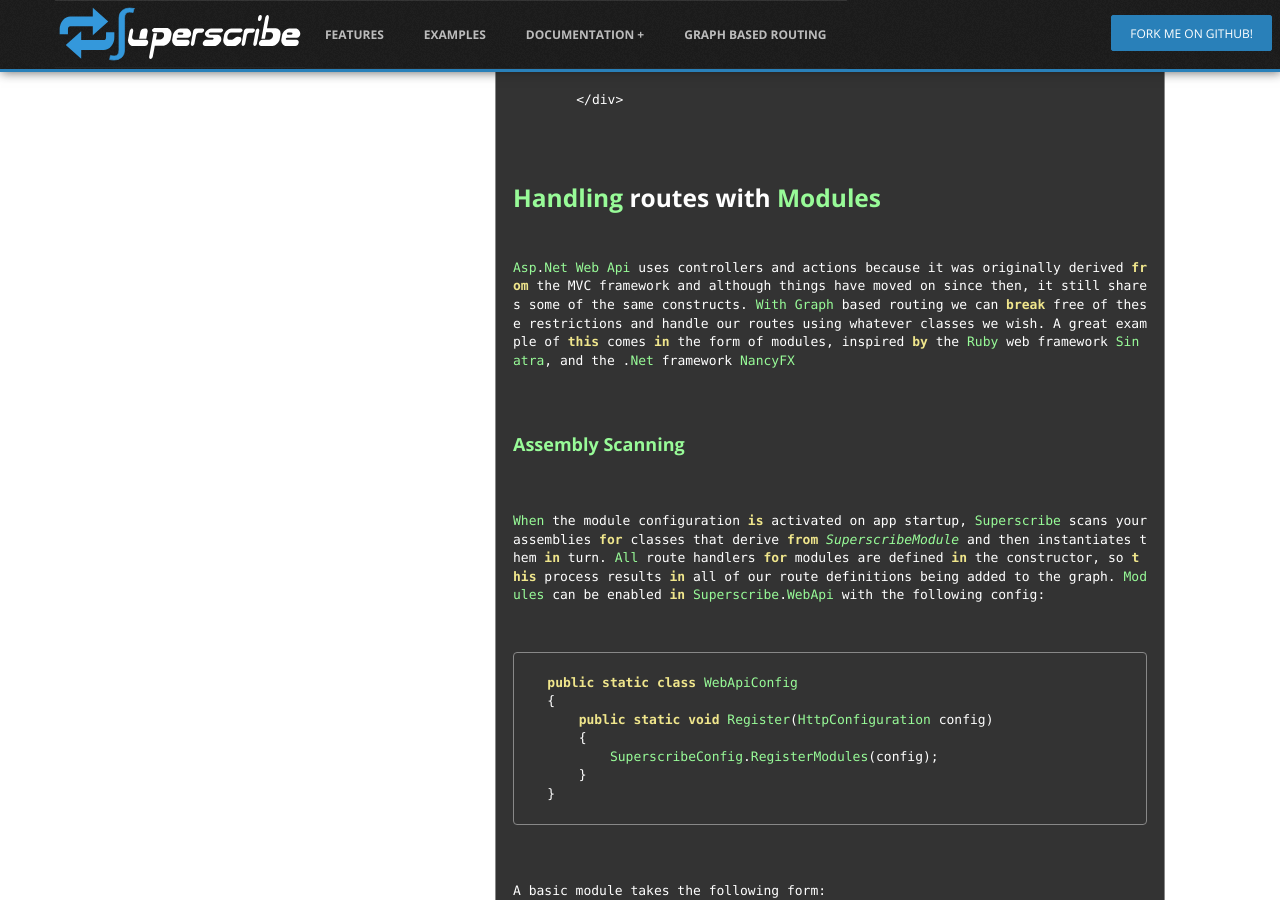
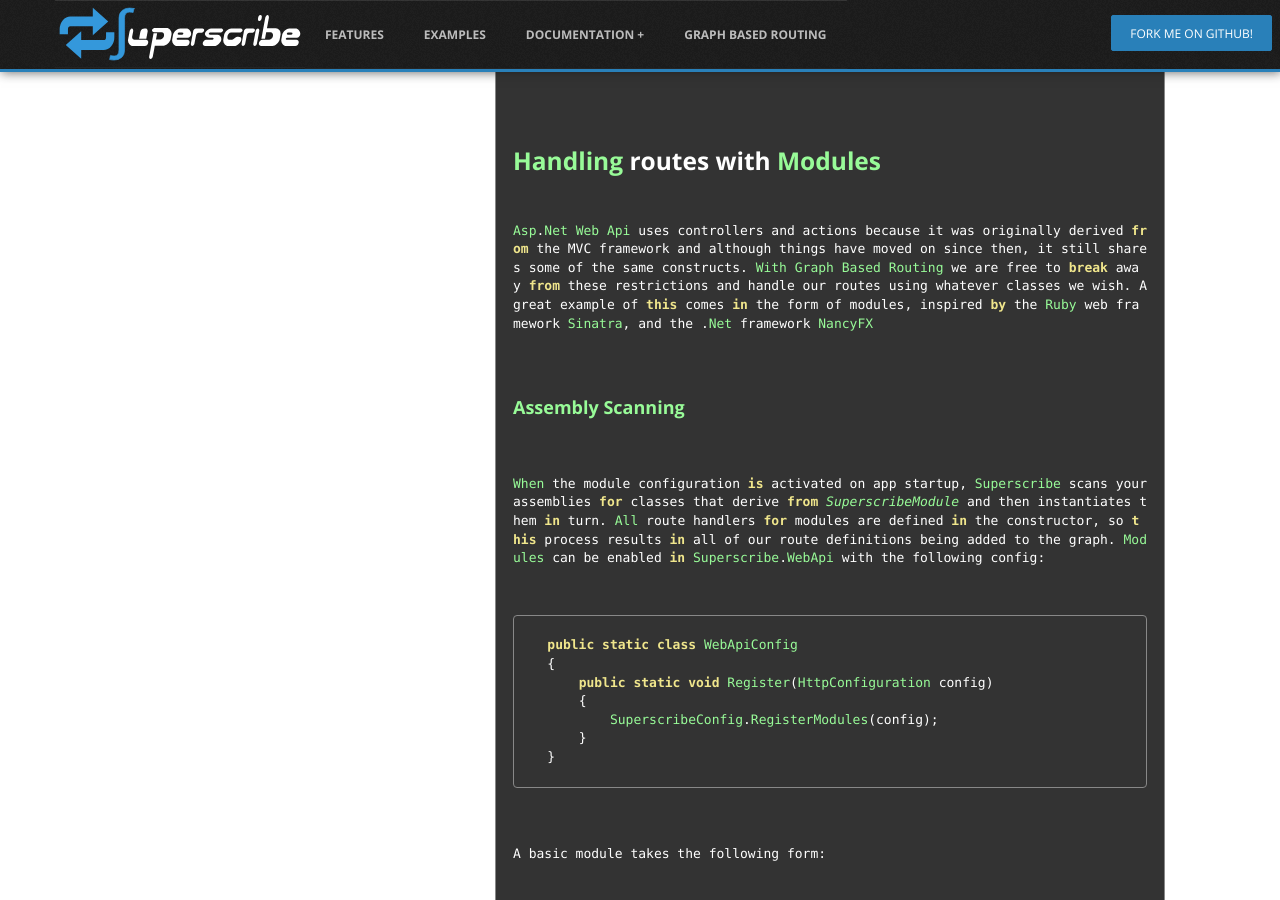
Before and after one commit to beyond-code-github/Superscribe, a Jekyll site: the page built from documentation.markdown, in a window 1280 px wide and 900 px high, scrolled down 8399 px. Built offline with Jekyll 4.4.1, drawn with Linux system fonts in a browser that asks for light colours; some web fonts are replaced; Markdown is read by kramdown in place of the engine named in the settings; some of the changed text lies outside the part shown.

```diff
--- a/documentation.markdown
+++ b/documentation.markdown
@@ -313,7 +310,7 @@
 	  </div>
        <div class="tab-pane col-sm-12 col-md-12" id="modules">
         <h3 class="visible-phone">Handling routes with Modules</h3>
-        <p>Asp.Net Web Api uses controllers and actions because it was originally derived from the MVC framework and although things have moved on since then, it still shares some of the same constructs. With Graph based routing we can break free of these restrictions and handle our routes using whatever classes we wish. A great example of this comes in the form of modules, inspired by the Ruby web framework Sinatra, and the .Net framework NancyFX</p>
+        <p>Asp.Net Web Api uses controllers and actions because it was originally derived from the MVC framework and although things have moved on since then, it still shares some of the same constructs. With Graph Based Routing we are free to break away from these restrictions and handle our routes using whatever classes we wish. A great example of this comes in the form of modules, inspired by the Ruby web framework Sinatra, and the .Net framework NancyFX</p>
         <h3 class="title visible-phone">Assembly Scanning</h3>
         <p>When the module configuration is activated on app startup, Superscribe scans your assemblies for classes that derive from <em>SuperscribeModule</em> and then instantiates them in turn. All route handlers for modules are defined in the constructor, so this process results in all of our route definitions being added to the graph. Modules can be enabled in Superscribe.WebApi with the following config:</p>
         <pre class="prettyprint lang-cs">
```
Also changed, not shown: other parts of documentation.markdown (+5 -8 lines).
